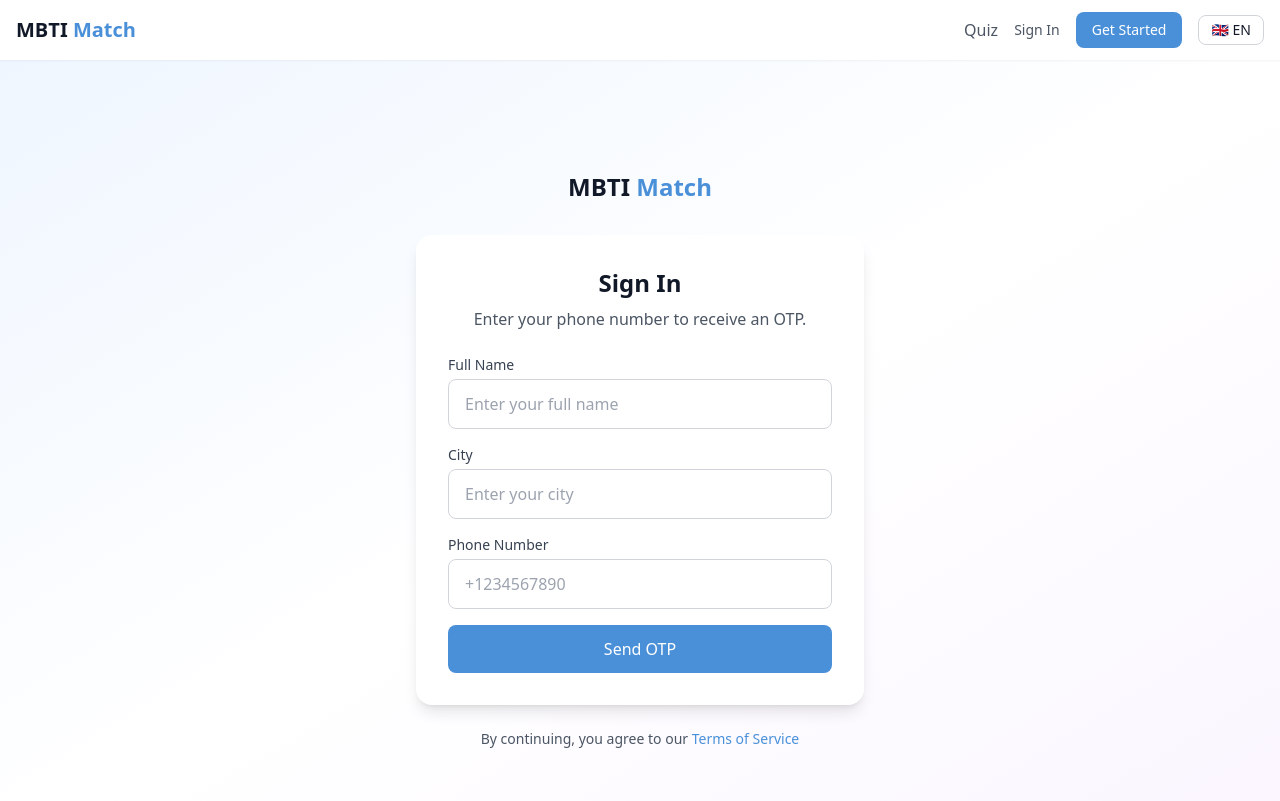
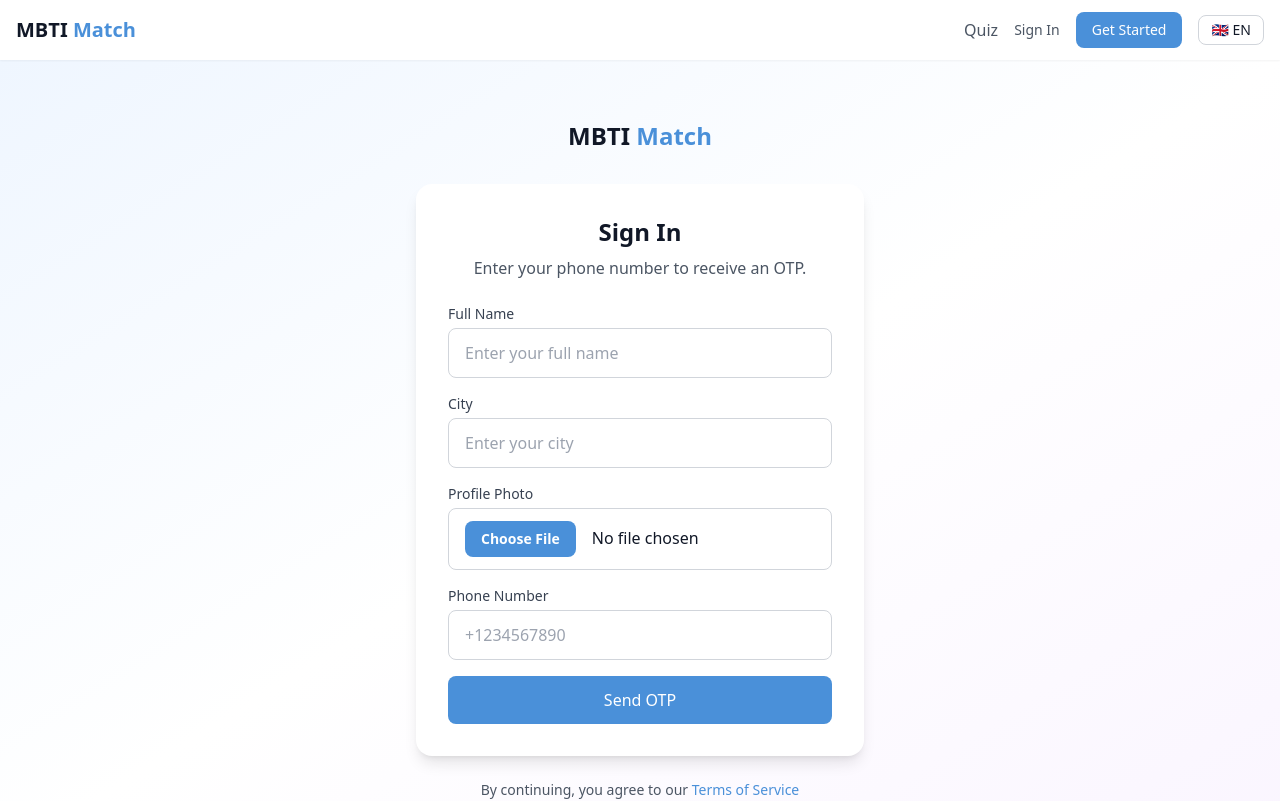
Before and after one commit to Jahanaray/MBTISharp, a React (Vite) app in the folder frontend/: page /login in a window 1280 px wide. Shown: the top 801 px of the page. Built offline with nearby package versions, Linux system fonts and the light colour scheme.

Commit message:
T089: Add photo upload component to registration form

```diff
--- a/frontend/src/i18n/locales/en/common.json
+++ b/frontend/src/i18n/locales/en/common.json
@@ -115,6 +115,7 @@
     "email": "Email",
     "password": "Password",
     "fullName": "Full Name",
+    "profilePhoto": "Profile Photo",
     "city": "City",
     "phoneNumber": "Phone Number",
     "phoneVerified": "Phone Verified",
--- a/frontend/src/i18n/locales/fa/common.json
+++ b/frontend/src/i18n/locales/fa/common.json
@@ -115,6 +115,7 @@
     "email": "ایمیل",
     "password": "رمز عبور",
     "fullName": "نام کامل",
+    "profilePhoto": "عکس پروفایل",
     "city": "شهر",
     "phoneNumber": "شماره تلفن",
     "phoneVerified": "تلفن تأیید شده",
--- a/frontend/src/pages/Login.tsx
+++ b/frontend/src/pages/Login.tsx
@@ -10,6 +10,7 @@ function Login() {
   const [fullName, setFullName] = useState('')
   const [phoneNumber, setPhoneNumber] = useState('')
   const [city, setCity] = useState('')
+  const [photoFile, setPhotoFile] = useState<File | null>(null)
   const [otp, setOtp] = useState('')
   const [loading, setLoading] = useState(false)
   const [error, setError] = useState('')
@@ -23,10 +24,25 @@ function Login() {
     setLoading(true)
     setError('')
     try {
+      const body: BodyInit | null = photoFile
+        ? (() => {
+            const formData = new FormData()
+            formData.append('phoneNumber', phoneNumber)
+            formData.append('fullName', fullName)
+            formData.append('city', city)
+            if (photoFile) formData.append('photo', photoFile)
+            return formData
+          })()
+        : JSON.stringify({ phoneNumber, fullName, city })
+
+      const headers: HeadersInit = photoFile
+        ? {}
+        : { 'Content-Type': 'application/json' }
+
       const response = await fetch('/api/auth/register', {
         method: 'POST',
-        headers: { 'Content-Type': 'application/json' },
-        body: JSON.stringify({ phoneNumber, fullName, city })
+        headers,
+        body
       })
       if (response.ok) {
         setStep('otp')
@@ -109,6 +125,22 @@ function Login() {
                     onChange={(e) => setCity(e.target.value)}
                     placeholder={t('auth.enterCity', 'Enter your city')}
                     className="w-full px-4 py-3 border border-gray-300 rounded-lg focus:ring-2 focus:ring-primary focus:border-transparent outline-none"
+                  />
+                </div>
+
+                <div>
+                  <label htmlFor="photo" className="block text-sm font-medium text-gray-700 mb-1">
+                    {t('auth.profilePhoto', 'Profile Photo')}
+                  </label>
+                  <input
+                    id="photo"
+                    type="file"
+                    accept="image/*"
+                    onChange={(e) => {
+                      const file = e.target.files?.[0]
+                      if (file) setPhotoFile(file)
+                    }}
+                    className="w-full px-4 py-3 border border-gray-300 rounded-lg focus:ring-2 focus:ring-primary focus:border-transparent outline-none file:mr-4 file:py-2 file:px-4 file:rounded-lg file:border-0 file:text-sm file:font-semibold file:bg-primary file:text-white hover:file:bg-blue-600"
                   />
                 </div>
 
```
